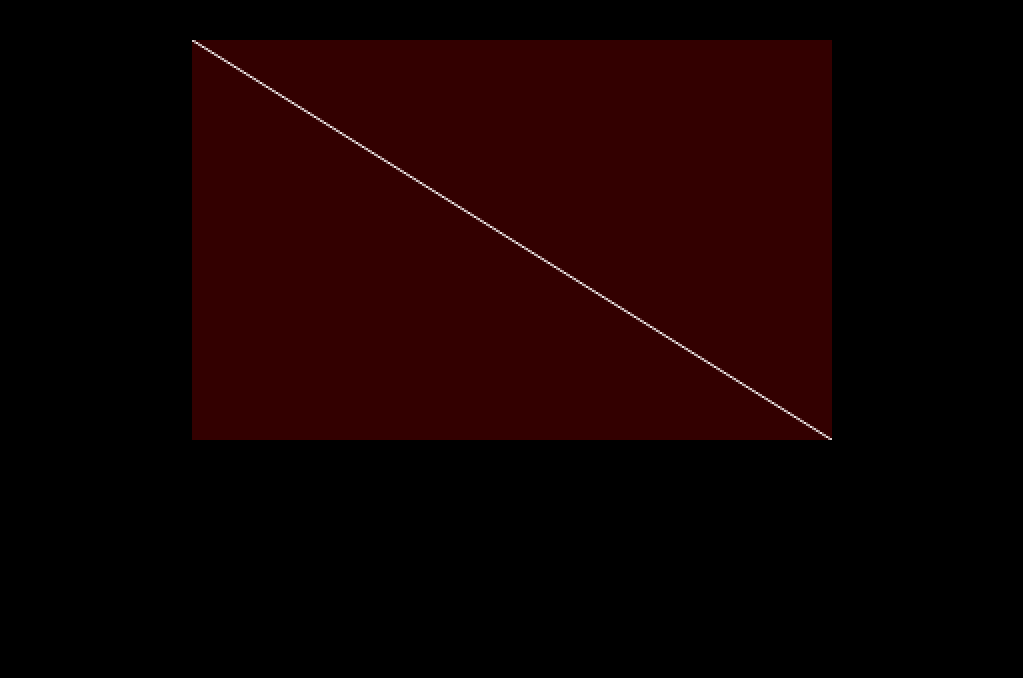
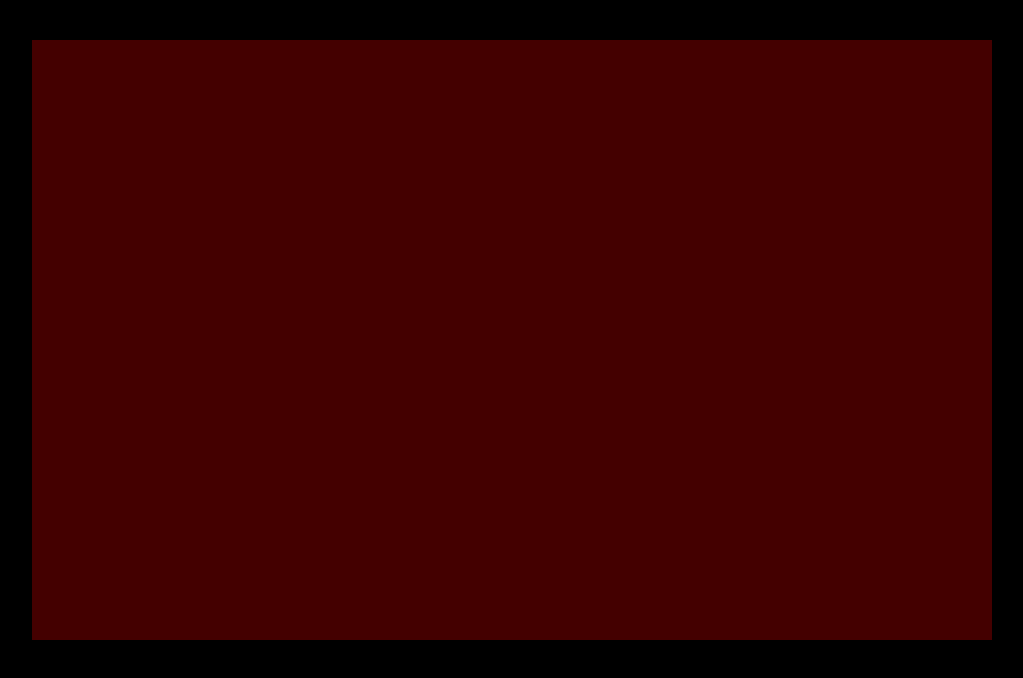
Before and after one commit to feiss/tiny_gamelib, a plain HTML site: page index.html in a window 1280 px wide. Shown: the whole page, without its empty margins (128-1151 px from the left). Drawn offline with Linux system fonts and the light colour scheme.

Commit message:
mouse, keyboard, loop, scale

```diff
--- a/engine.js
+++ b/engine.js
@@ -1,11 +1,32 @@
 document.addEventListener("DOMContentLoaded", __init);
 window.addEventListener("resize", __resize);
+window.addEventListener("keydown", __keydown);
+window.addEventListener("keyup", __keyup);
+window.addEventListener("mousedown", __mousedown);
+window.addEventListener("mouseup", __mouseup);
+window.addEventListener("mousemove", __mousemove);
+
 
 let canvas, canvas_ctx, offcanvas, ctx;
+const SCALE = parseInt(getComputedStyle(document.documentElement).getPropertyValue('--SCALE'));
 const W = 320;
 const H = 200;
 
-let sprites = {};
+let assets = {};
+const keys = {};
+const mouse = {
+    left: false,
+    middle: false,
+    right: false,
+    x: 0,
+    y: 0,
+    vx: 0,
+    vy: 0,
+    downx: 0,
+    downy: 0,
+    prevx: 0,
+    prevy: 0,
+};
 
 function __init() {
     console.log('GE init');
@@ -41,7 +62,7 @@ function __preload() {
 
     for (const file of files) {
         const img = new Image();
-        sprites[file] = img;
+        assets[file] = img;
         img.onload = () => {
             loaded++;
             console.log("loaded " + loaded + '/' + total);
@@ -55,10 +76,14 @@ function __preload() {
 }
 
 function __end_preload() {
-    console.log("end preload");
+    start();
+    window.requestAnimationFrame(__loop);
 }
 
-function __loop() {
+function __loop(t) {
+    window.requestAnimationFrame(__loop);
+    loop(t);
+    canvas_ctx.drawImage(offcanvas, 0, 0);
 
 }
 
@@ -66,3 +91,43 @@ function __loop() {
 function __resize() {
     console.log('resize');
 }
+
+function __keydown(ev) {
+    keys[ev.key] = true;
+}
+
+function __keyup(ev) {
+    keys[ev.key] = false;
+}
+
+function __mousedown(ev) {
+    mouse.left = ev.button == 0;
+    mouse.middle = ev.button == 1;
+    mouse.right = ev.button == 2;
+    mouse.downx = Math.floor((ev.x - canvas.offsetLeft) / SCALE);
+    mouse.downy = Math.floor((ev.y - canvas.offsetTop) / SCALE);
+}
+
+function __mouseup(ev) {
+    mouse.left = !(ev.button == 0);
+    mouse.middle = !(ev.button == 1);
+    mouse.right = !(ev.button == 2);
+}
+
+function __mousemove(ev) {
+    mouse.prevx = mouse.x;
+    mouse.prevy = mouse.y;
+    mouse.x = Math.floor((ev.x - canvas.offsetLeft) / SCALE);
+    mouse.y = Math.floor((ev.y - canvas.offsetTop) / SCALE);
+    mouse.vx = mouse.x - mouse.prevx;
+    mouse.vy = mouse.y - mouse.prevy;
+}
+
+function fill_rect(x, y, w, h, color) {
+    ctx.fillStyle = color;
+    ctx.fillRect(x, y, w, h);
+}
+function draw_text(text, x, y, color) {
+    ctx.fillStyle = color;
+    ctx.fillText(text, x, y);
+}
--- a/game.js
+++ b/game.js
@@ -2,8 +2,18 @@
 function preload() {
     return [
         'sprites.png',
+        'screen.png',
     ];
 }
 
 function start() {
+    console.log("end preload");
 }
+
+function loop(t) {
+    fill_rect(0, 0, W, H, '#400');
+
+    if (mouse.left) {
+        draw_text(mouse.x + ',' + mouse.y, 10, 10, '#fff');
+    }
+}
--- a/index.html
+++ b/index.html
@@ -7,6 +7,10 @@
     <meta name="viewport" content="width=device-width, initial-scale=1.0">
     <title>Game</title>
     <style>
+        :root {
+            --SCALE: 3;
+        }
+
         body {
             background-color: black;
             overflow: hidden;
@@ -16,8 +20,8 @@
         canvas {
             image-rendering: pixelated;
             display: block;
-            width: 640px;
-            height: 400px;
+            width: calc(320px * var(--SCALE));
+            height: calc(200px * var(--SCALE));
             margin: 0 auto;
         }
     </style>
```
Also changed, not shown: assets/screen.png (added), 1 other file.
